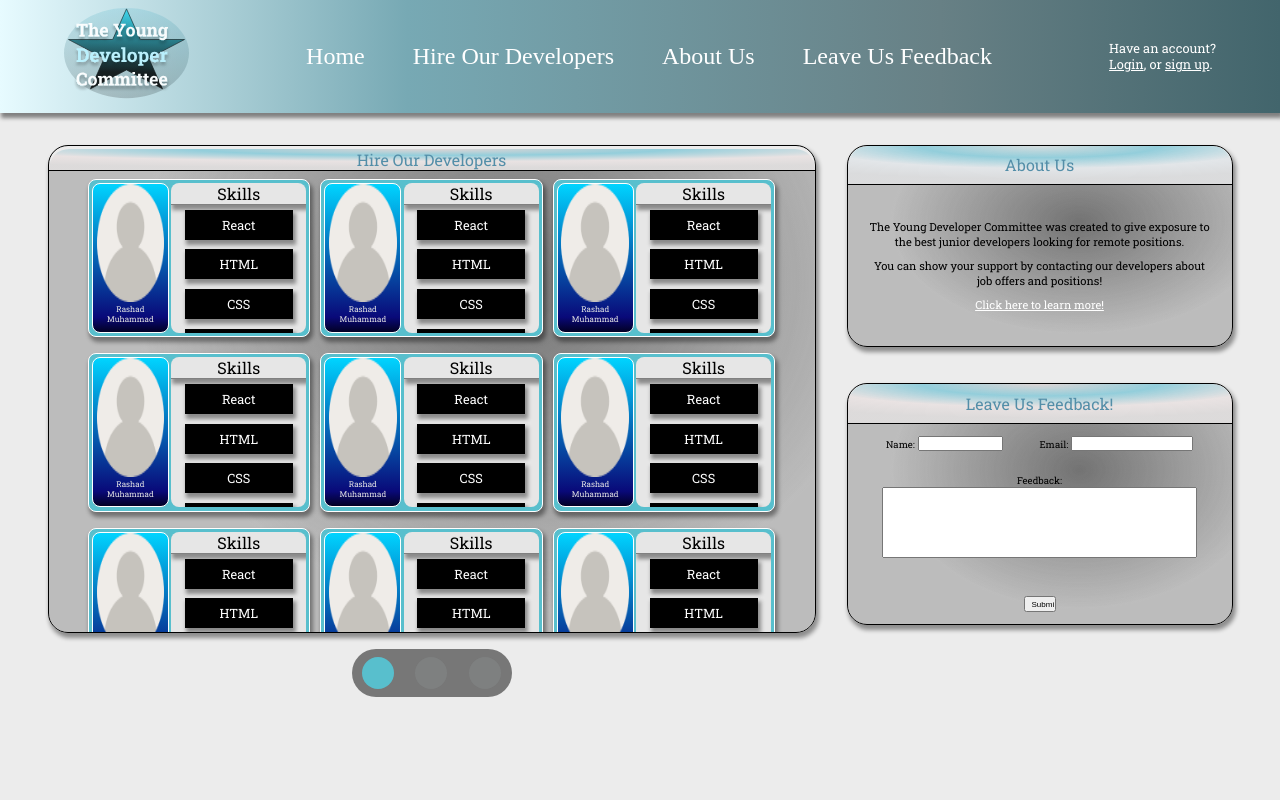
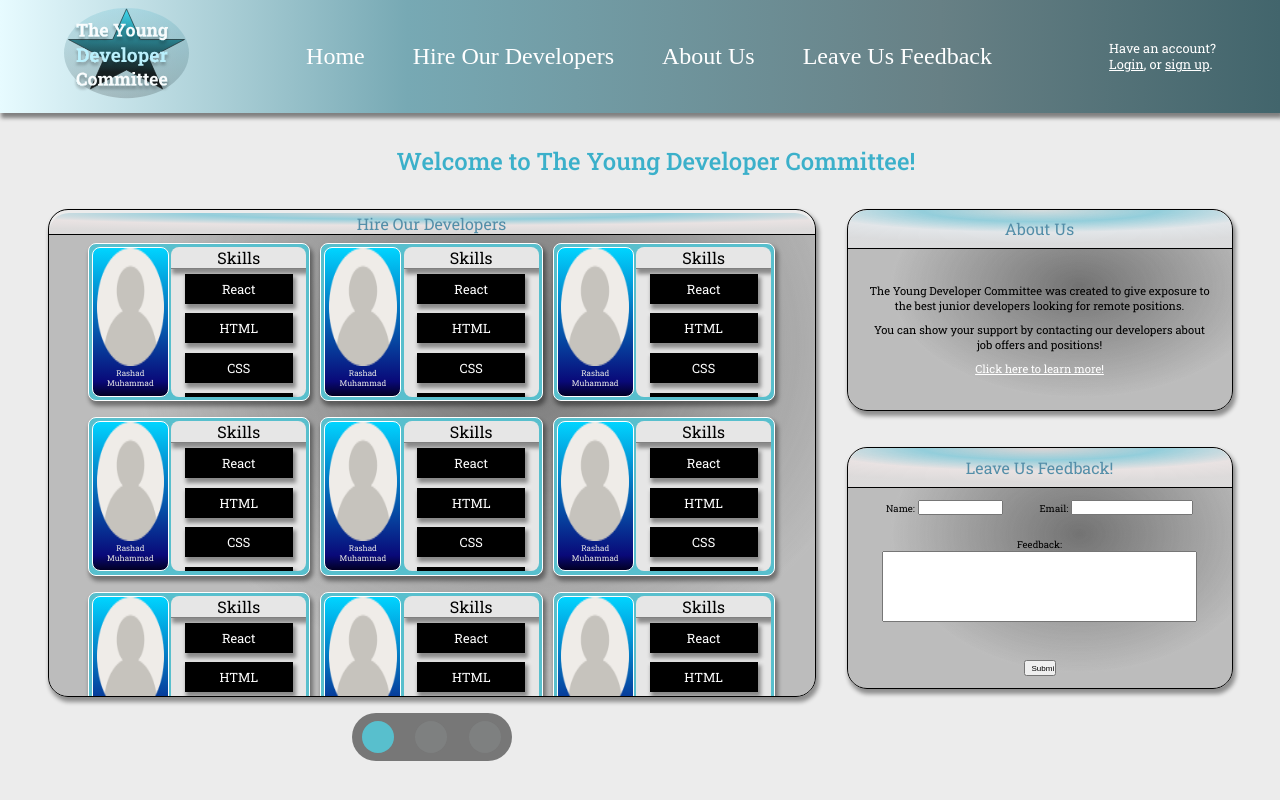
Before and after one commit to rashadnm01/tydc-frontend, a React (Create React App) app: page / in a window 1280 px wide. Built offline with nearby package versions, Linux system fonts and the light colour scheme; a web font is replaced by a local one.

Commit message:
Added a couple more basic styling components.

```diff
--- a/src/components/home-body/_home-body.scss
+++ b/src/components/home-body/_home-body.scss
@@ -1,3 +1,15 @@
+@import "../../assets/global-styles.scss";
+.home-body-title {
+  padding: 2rem 1rem 0 1rem;
+  width: 100%;
+  display: flex;
+  justify-content: center;
+  font-family: $main-font;
+  color: $main-light-blue;
+  font-weight: 500;
+  font-size: 1.5rem;
+  text-align: center;
+}
 @media screen and (min-width: 800px) {
   .home-body-wrapper {
     max-width: 100%;
--- a/src/components/home-body/index.js
+++ b/src/components/home-body/index.js
@@ -11,6 +11,10 @@ export const HomeBody = () => {
   ];
   const [select, setSelect] = useState([0, "Front End"]);
   return (
+    <>
+      <div className="home-body-title">
+        Welcome to The Young Developer Committee!
+      </div>
       <div className="home-body-wrapper">
         <div className="developer-carousel">
           <HireOurDevelopers field={select[1]} />
@@ -34,6 +38,7 @@ export const HomeBody = () => {
           <LeaveFeedback />
         </div>
       </div>
+    </>
   );
 };
 const Bubble = (props) => {
```
Lines whose indentation alone changed are shown as unchanged.
